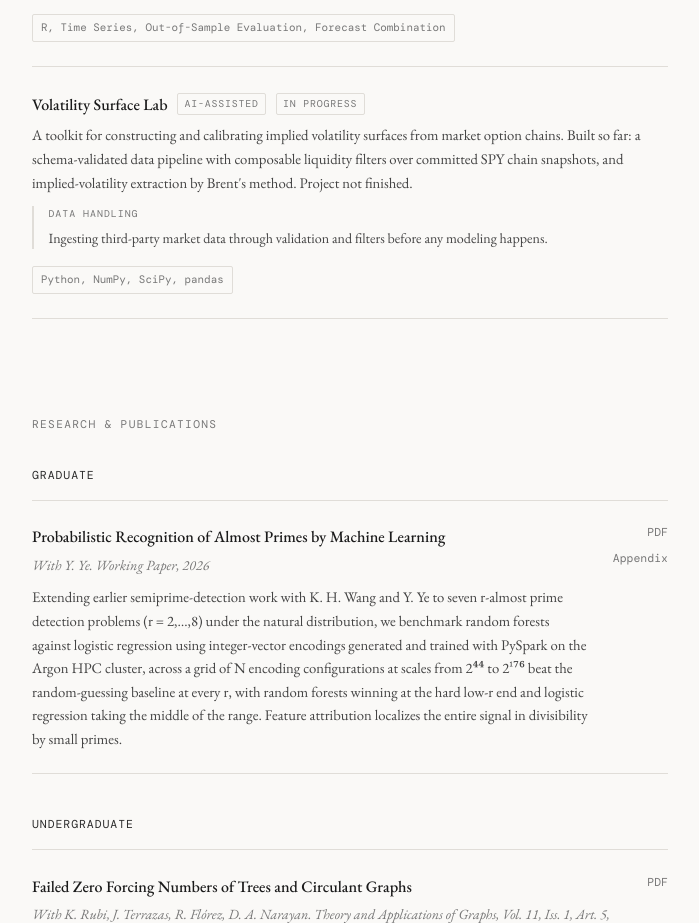
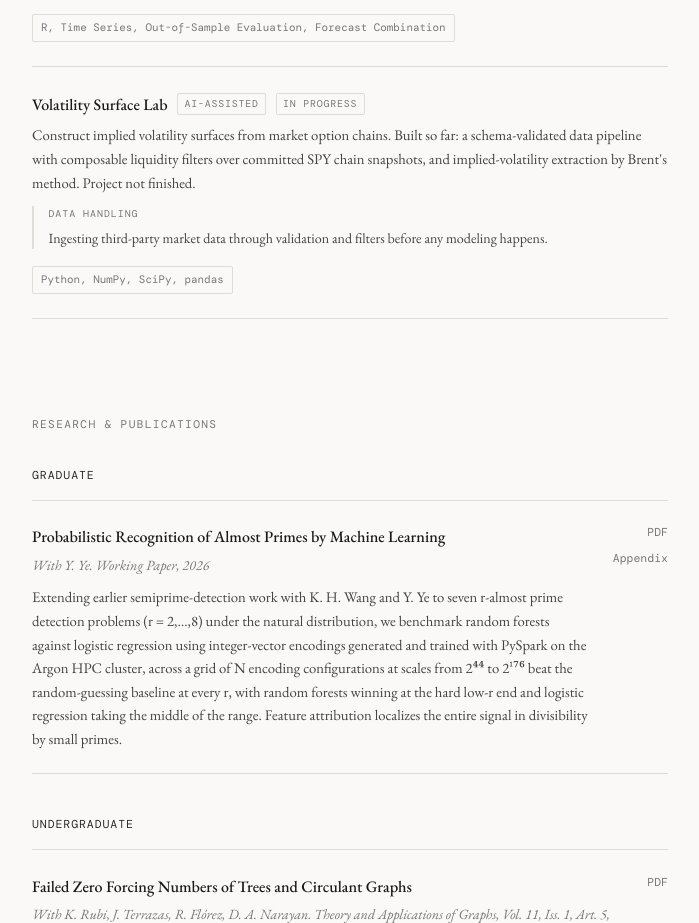
Before and after one commit to lgomez010/lgomez010.github.io, a plain HTML site: page index.html in a window 1280 px wide. Shown: the part 1169-2092 px from the top of the page, without its empty margins (290-989 px from the left). Drawn offline with nearby package versions, Linux system fonts and the light colour scheme; a web font is replaced by a local one.

Commit message:
Fix resume link and update project description
Fixed the file name for the resume link and updated project description.

```diff
--- a/index.html
+++ b/index.html
@@ -404,13 +404,12 @@
       </div>
 
         <h2>Research Interests</h2>
-        <!-- FIXED: the duplicated line outside the <li> was rendering as stray text on the page. -->
         <ul class="interests">
           <li>Computational and probabilistic number theory</li>
         </ul>
 
         <div class="links-inline">
-          <a href="Resume 2026.pdf" target="_blank" rel="noopener noreferrer">Resume/CV</a>
+          <a href="Resume-2026.pdf" target="_blank" rel="noopener noreferrer">Resume/CV</a>
           <a href="https://github.com/lgomez010" target="_blank" rel="noopener noreferrer">GitHub</a>
           <a href="mailto:lgomezgonzalez@uiowa.edu">Email</a>
         </div>
@@ -475,8 +474,7 @@
               <span class="status-badge">In Progress</span>
             </div>
             <div class="project-desc">
-              A toolkit for constructing and calibrating implied volatility surfaces from market option
-              chains. Built so far: a schema-validated data pipeline with composable liquidity filters
+              Construct implied volatility surfaces from market option chains. Built so far: a schema-validated data pipeline with composable liquidity filters
               over committed SPY chain snapshots, and implied-volatility extraction by Brent's method.
               Project not finished.
             </div>
```
